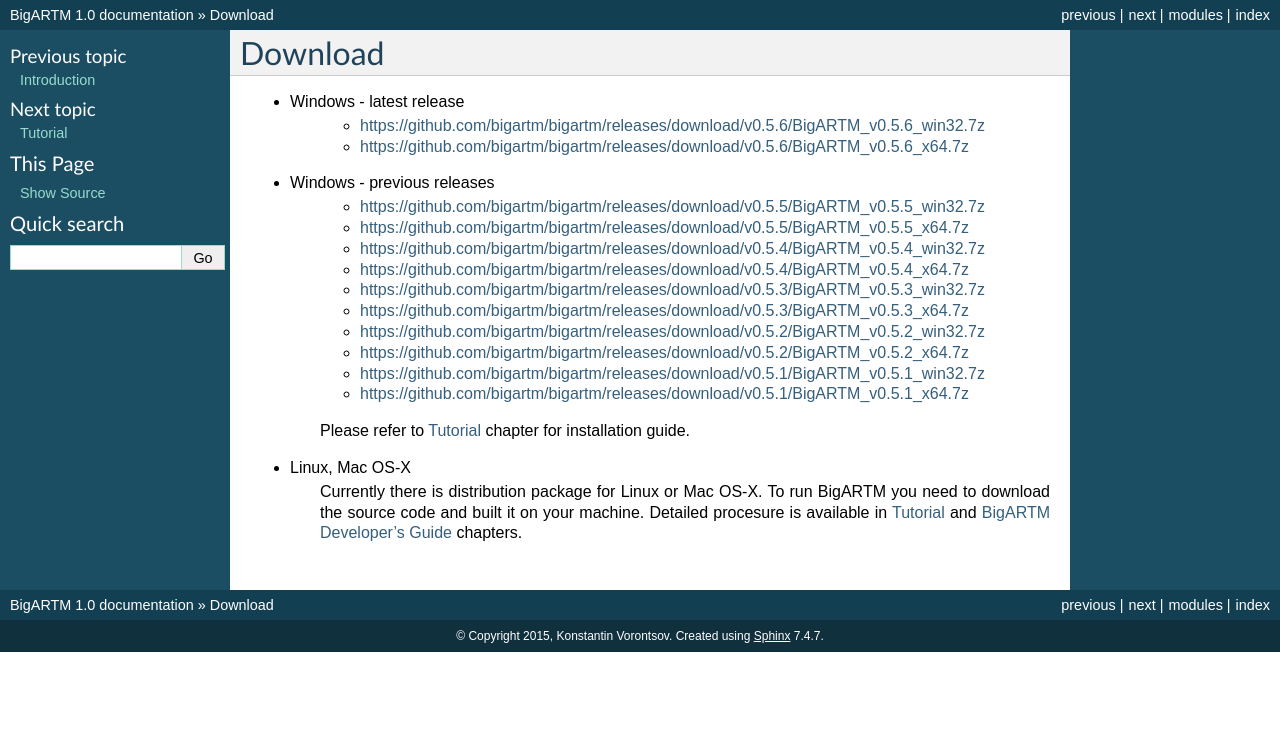
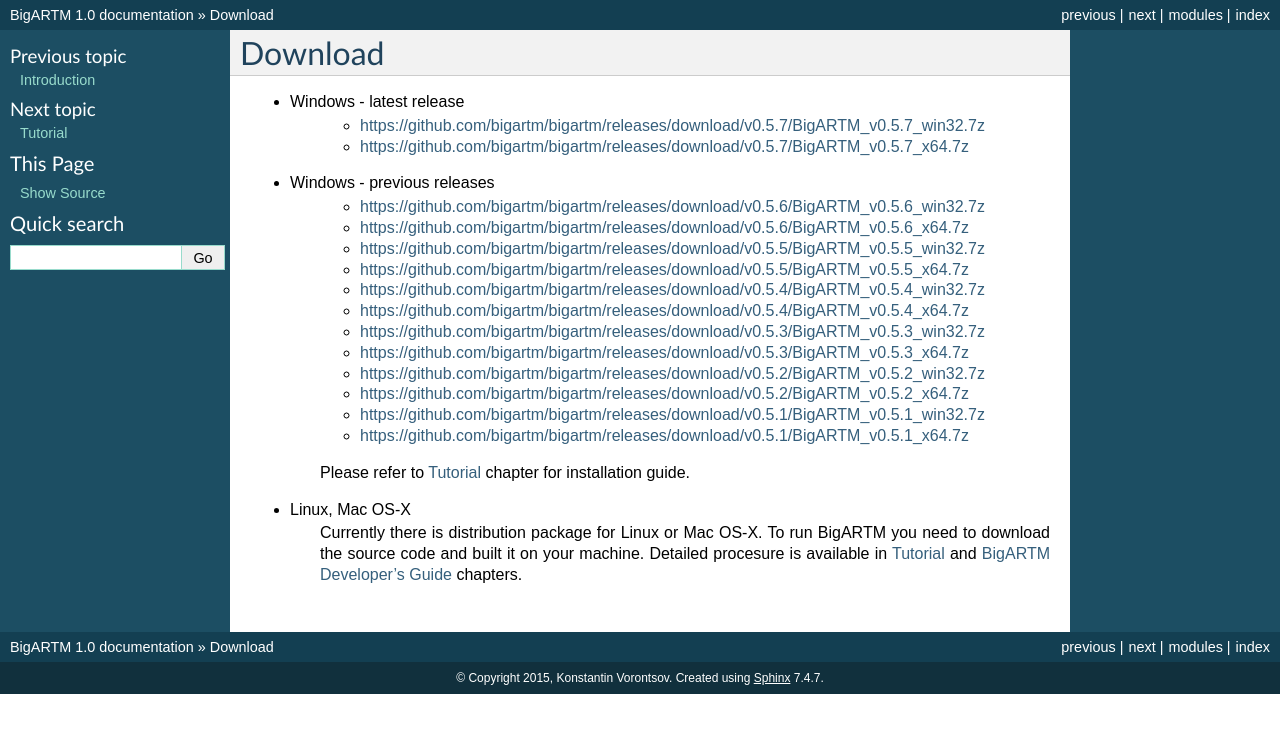
Before and after one commit to bigartm/bigartm, a Sphinx documentation site: the page built from docs/download.txt, in a window 1280 px wide. Shown: the top 733 px of the page. Built offline with Sphinx 7.4.7, drawn with Linux system fonts in a browser that asks for light colours; formulas are drawn with MathJax 3; some of the changed lines change nothing that is shown.

Commit message:
Update Download page with BigARTM v0.5.7

```diff
--- a/docs/download.txt
+++ b/docs/download.txt
@@ -2,10 +2,12 @@
 ========
 
 * Windows - latest release
+	* https://github.com/bigartm/bigartm/releases/download/v0.5.7/BigARTM_v0.5.7_win32.7z
+	* https://github.com/bigartm/bigartm/releases/download/v0.5.7/BigARTM_v0.5.7_x64.7z
+
+* Windows - previous releases
 	* https://github.com/bigartm/bigartm/releases/download/v0.5.6/BigARTM_v0.5.6_win32.7z
 	* https://github.com/bigartm/bigartm/releases/download/v0.5.6/BigARTM_v0.5.6_x64.7z
-
-* Windows - previous releases
 	* https://github.com/bigartm/bigartm/releases/download/v0.5.5/BigARTM_v0.5.5_win32.7z
 	* https://github.com/bigartm/bigartm/releases/download/v0.5.5/BigARTM_v0.5.5_x64.7z
 	* https://github.com/bigartm/bigartm/releases/download/v0.5.4/BigARTM_v0.5.4_win32.7z
```
